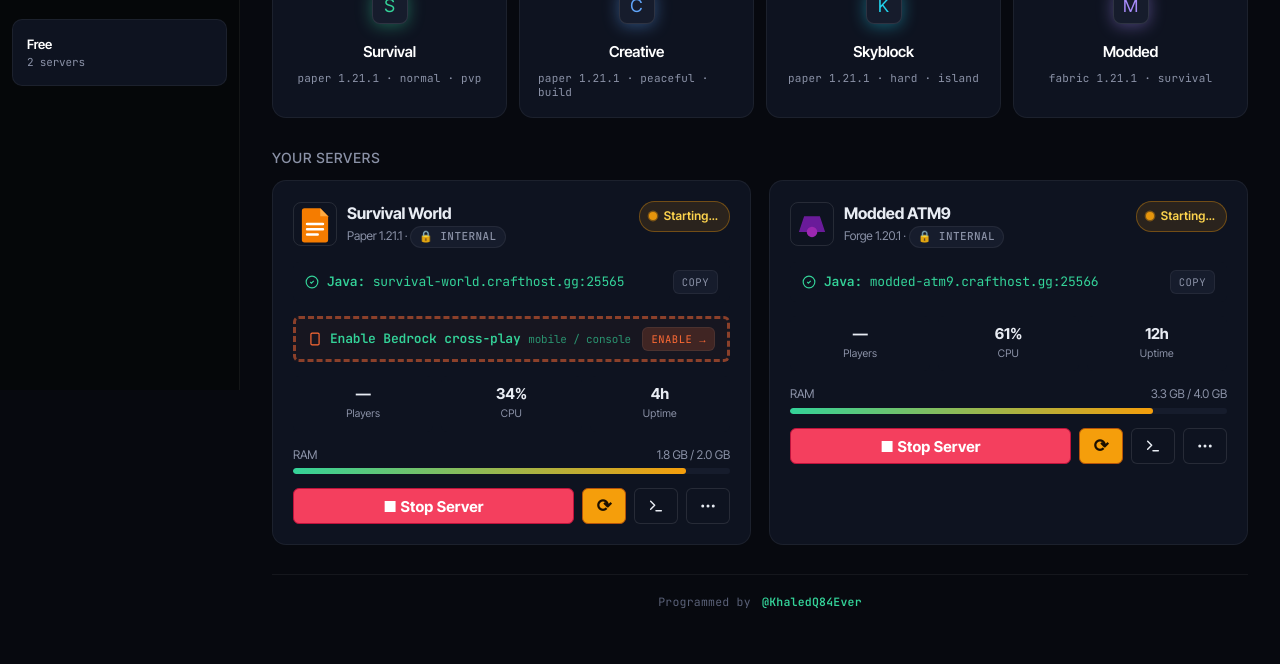
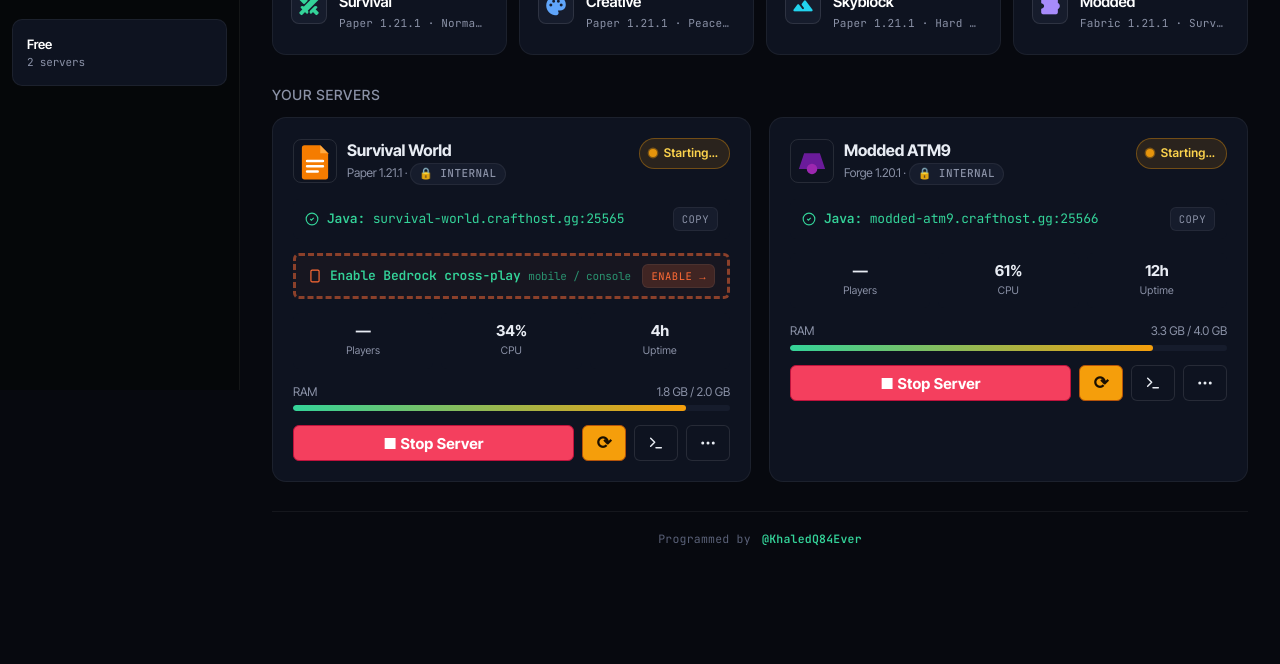
Before and after one commit to khaledq84ever/crafthost, a website: page frontend/dashboard.html in a window 1280 px wide. Shown: the part 410-1074 px from the top of the page. After the commit the page ends 1011 px from the top, so only its background shows below. Drawn offline with nearby package versions, Linux system fonts and the light colour scheme; no server answers.

Commit message:
autosave: 2026-07-04 11:34 UTC

```diff
--- a/frontend/css/dashboard.css
+++ b/frontend/css/dashboard.css
@@ -429,16 +429,15 @@ body { background: var(--slate-900); }
 .qd-tile {
   position: relative;
   display: flex;
-  flex-direction: column;
   align-items: center;
-  gap: 6px;
-  padding: 18px 12px;
-  background: linear-gradient(135deg, color-mix(in srgb, var(--c) 14%, var(--slate-800)), var(--slate-800));
-  border: 1px solid color-mix(in srgb, var(--c) 30%, var(--glass-border));
+  gap: 12px;
+  padding: 14px;
+  background: linear-gradient(135deg, color-mix(in srgb, var(--c) 10%, var(--slate-800)), var(--slate-800));
+  border: 1px solid color-mix(in srgb, var(--c) 28%, var(--glass-border));
   border-radius: 12px;
   cursor: pointer;
   transition: transform .15s, border-color .15s, box-shadow .15s;
-  text-align: center;
+  text-align: start;
 }
 .qd-tile:hover {
   transform: translateY(-2px);
@@ -447,24 +446,42 @@ body { background: var(--slate-900); }
 }
 .qd-tile:active { transform: scale(0.98); }
 .qd-tile .qd-icon {
-  font-size: 32px;
-  line-height: 1;
-  margin-bottom: 4px;
-  filter: drop-shadow(0 2px 8px color-mix(in srgb, var(--c) 40%, transparent));
+  flex: none;
+  width: 42px;
+  height: 42px;
+  display: flex;
+  align-items: center;
+  justify-content: center;
+  border-radius: 11px;
+  background: color-mix(in srgb, var(--c) 16%, transparent);
+  border: 1px solid color-mix(in srgb, var(--c) 30%, transparent);
+  color: var(--c);
 }
+.qd-tile .qd-icon .msr {
+  font-size: 23px;
+  font-variation-settings: "FILL" 1, "wght" 500, "GRAD" 0, "opsz" 24;
+}
+.qd-tile .qd-text { min-width: 0; }
 .qd-tile .qd-name {
-  font-weight: 800;
-  font-size: 15px;
+  font-weight: 700;
+  font-size: 14.5px;
   color: var(--text-strong);
+  line-height: 1.25;
 }
 .qd-tile .qd-meta {
   font-size: 11.5px;
   color: var(--slate-400);
+  white-space: nowrap;
+  overflow: hidden;
+  text-overflow: ellipsis;
 }
 @media (max-width: 768px) {
   .qd-grid { grid-template-columns: repeat(2, 1fr); }
-  .qd-tile { padding: 14px 8px; }
-  .qd-tile .qd-icon { font-size: 26px; }
+  .qd-tile { padding: 11px 12px; gap: 10px; }
+  .qd-tile .qd-icon { width: 36px; height: 36px; border-radius: 9px; }
+  .qd-tile .qd-icon .msr { font-size: 20px; }
+  .qd-tile .qd-name { font-size: 13.5px; }
+  .qd-tile .qd-meta { font-size: 10.5px; }
 }
 
 /* Stats row */
--- a/frontend/dashboard.html
+++ b/frontend/dashboard.html
@@ -18,7 +18,7 @@
 <link rel="preconnect" href="https://fonts.googleapis.com" />
 <link rel="preconnect" href="https://fonts.gstatic.com" crossorigin />
 <link href="https://fonts.googleapis.com/css2?family=Inter+Tight:wght@400;500;600;700&family=Inter:wght@400;500;600;700&family=JetBrains+Mono:wght@400;500;600&family=Tajawal:wght@400;500;700&display=swap" rel="stylesheet" />
-    <link href="https://fonts.googleapis.com/css2?family=Material+Symbols+Rounded:opsz,wght,FILL,GRAD@20..48,100..700,0..1,-50..200&icon_names=add_moderator,arrow_upward,auto_awesome,close,create_new_folder,delete,deployed_code,download,extension,folder_open,forest,gavel,local_fire_department,logout,my_location,note_add,play_arrow,remove_moderator,restart_alt,save,settings,sports_esports,star,stop,sync,upload,visibility,warning&display=block" rel="stylesheet" />
+    <link href="https://fonts.googleapis.com/css2?family=Material+Symbols+Rounded:opsz,wght,FILL,GRAD@20..48,100..700,0..1,-50..200&icon_names=add_moderator,arrow_upward,auto_awesome,close,create_new_folder,delete,deployed_code,download,extension,folder_open,forest,gavel,landscape,local_fire_department,logout,my_location,note_add,palette,play_arrow,remove_moderator,restart_alt,save,settings,sports_esports,star,stop,swords,sync,upload,visibility,warning&display=block" rel="stylesheet" />
 <link rel="stylesheet" href="/css/theme.css" />
 <link rel="stylesheet" href="/css/dashboard.css" />
 <link rel="stylesheet" href="/css/wizard.css" />
@@ -123,24 +123,32 @@
         </div>
         <div class="qd-grid">
           <button class="qd-tile" onclick="quickDeploy('survival')" style="--c:#34D399;">
-            <div class="qd-icon">S</div>
-            <div class="qd-name" data-i18n="qd_survival">Survival</div>
-            <div class="qd-meta">paper 1.21.1 · normal · pvp</div>
+            <div class="qd-icon"><span class="msr">swords</span></div>
+            <div class="qd-text">
+              <div class="qd-name" data-i18n="qd_survival">Survival</div>
+              <div class="qd-meta">Paper 1.21.1 · Normal · PvP</div>
+            </div>
           </button>
           <button class="qd-tile" onclick="quickDeploy('creative')" style="--c:#60A5FA;">
-            <div class="qd-icon">C</div>
-            <div class="qd-name" data-i18n="qd_creative">Creative</div>
-            <div class="qd-meta">paper 1.21.1 · peaceful · build</div>
+            <div class="qd-icon"><span class="msr">palette</span></div>
+            <div class="qd-text">
+              <div class="qd-name" data-i18n="qd_creative">Creative</div>
+              <div class="qd-meta">Paper 1.21.1 · Peaceful · Build</div>
+            </div>
           </button>
           <button class="qd-tile" onclick="quickDeploy('skyblock')" style="--c:#22D3EE;">
-            <div class="qd-icon">K</div>
-            <div class="qd-name" data-i18n="qd_skyblock">Skyblock</div>
-            <div class="qd-meta">paper 1.21.1 · hard · island</div>
+            <div class="qd-icon"><span class="msr">landscape</span></div>
+            <div class="qd-text">
+              <div class="qd-name" data-i18n="qd_skyblock">Skyblock</div>
+              <div class="qd-meta">Paper 1.21.1 · Hard · Island</div>
+            </div>
           </button>
           <button class="qd-tile" onclick="quickDeploy('modded')" style="--c:#A78BFA;">
-            <div class="qd-icon">M</div>
-            <div class="qd-name" data-i18n="qd_modded">Modded</div>
-            <div class="qd-meta">fabric 1.21.1 · survival</div>
+            <div class="qd-icon"><span class="msr">extension</span></div>
+            <div class="qd-text">
+              <div class="qd-name" data-i18n="qd_modded">Modded</div>
+              <div class="qd-meta">Fabric 1.21.1 · Survival</div>
+            </div>
           </button>
         </div>
       </div>
```
